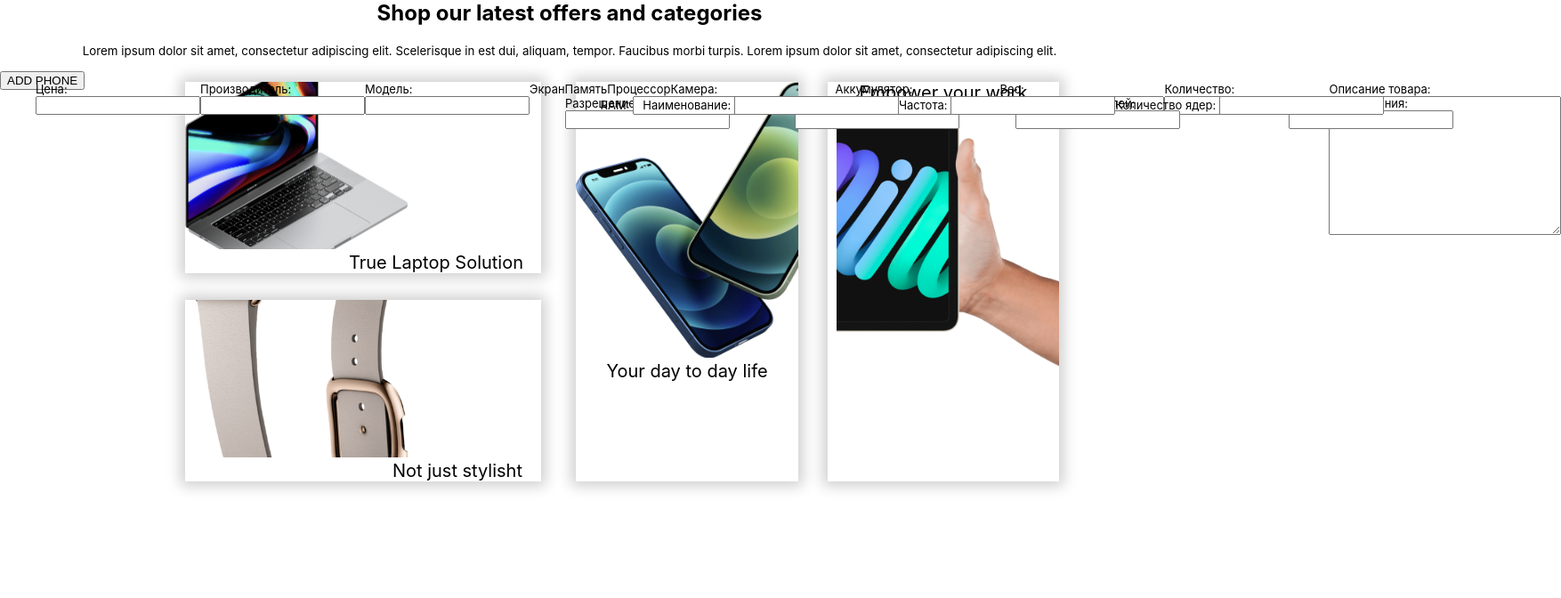
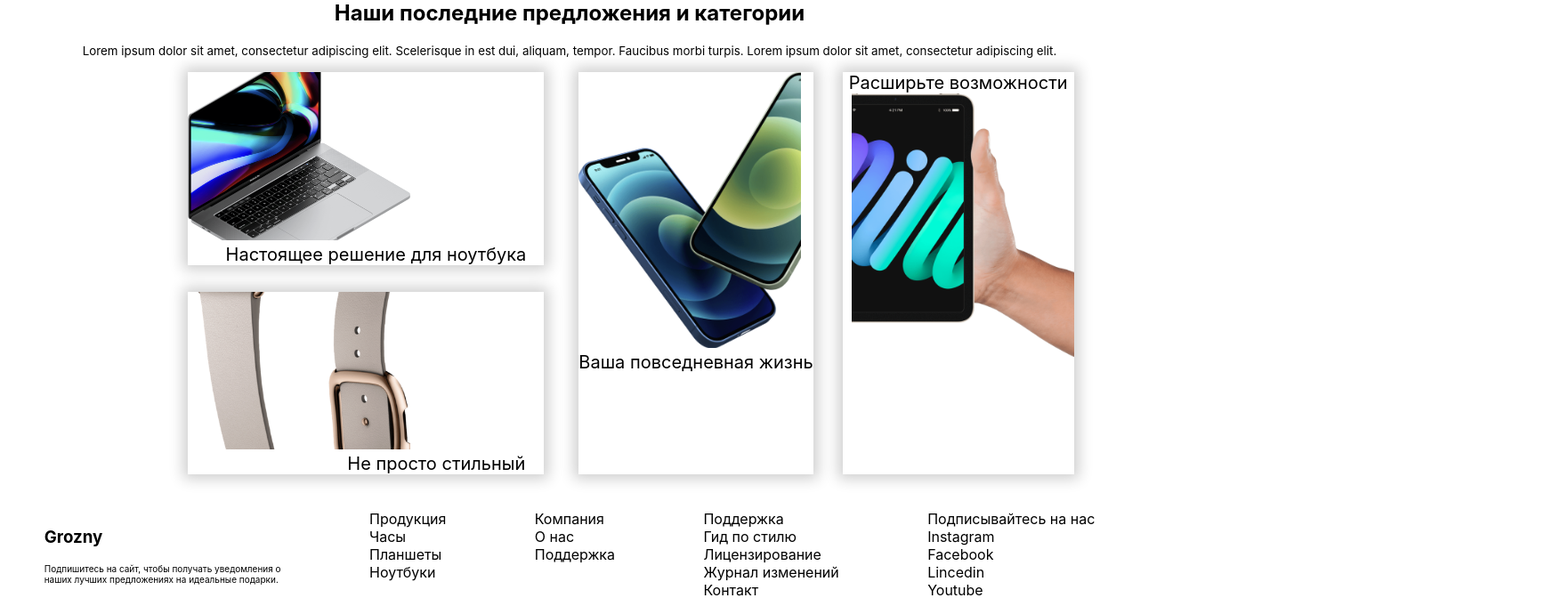
Before and after one commit to Boisglar/JBP-frontend, a React (Create React App) app: page / in a window 1280 px wide. Shown: the part 80-752 px from the top of the page at 89% size, 1754 px wide, since content can reach past the window. Built offline with nearby package versions, Linux system fonts and the light colour scheme.

Commit message:
Сделал footer добавил классы css

```diff
--- a/src/App.jsx
+++ b/src/App.jsx
@@ -1,9 +1,10 @@
 // import Phones from "./components/Phones";
 
+import Header from "./components/header/Header";
 import Category from "./components/categories/Category";
-import Header from "./components/header/Header";
+import Footer from "./components/footer/Footer";
 // import PostPhone from "./components/PostPhone";
-import PostPhone from "./components/PostPhone";
+// import PostPhone from "./components/PostPhone";
 
 
 function App() {
@@ -13,8 +14,9 @@ function App() {
      <Header/>
      <Category/>
       {/* <PostPhone/> */}
-      <PostPhone/>
+      {/* <PostPhone/> */}
 
+     <Footer/>
     </div>
   );
 }
--- a/src/components/categories/Category.jsx
+++ b/src/components/categories/Category.jsx
@@ -10,15 +10,15 @@ export default function Category
   return (
     <category className={styles.category_main}>
 
-        <h2 className={styles.main_text}>Shop our latest offers and categories</h2>
+        <h2 className={styles.main_text}>Наши последние предложения и категории</h2>
         <p className={styles.paragraph}>Lorem ipsum dolor sit amet, consectetur adipiscing elit. Scelerisque in est dui, aliquam, tempor.
             Faucibus morbi turpis. Lorem ipsum dolor sit amet, consectetur adipiscing elit.</p>
-            <ul>
+            <ul className={styles.div_ul}>
                 <div className={styles.upper_ul}>
                     <div className={styles.laptop_div}>
                     <img className={styles.photo} src={laptop} alt="" />
 
-                        <li className={styles.true_laptop}>True Laptop Solution</li>
+                        <li className={styles.true_laptop}>Настоящее решение для ноутбука</li>
                     </div>
 
 
@@ -26,7 +26,7 @@ export default function Category
                     <div className={styles.watch_div}>
 
                     <img className={styles.photo} src={watch} alt="" />
-                        <li className={styles.watch_text}>Not just stylisht</li>
+                        <li className={styles.watch_text}>Не просто стильный</li>
 
                     </div>
 
@@ -36,12 +36,12 @@ export default function Category
                     <div className={styles.wphones_div}>
 
                     <img className={styles.photo} src={wphones} alt="" />
-                        <li class={styles.wphones_text}>Your day to day life</li>
+                        <li class={styles.wphones_text}>Ваша повседневная жизнь</li>
                     </div>
 
 
                     <div className={styles.tablet_div}>
-                        <li className={styles.tablet_text}>Empower your work</li>
+                        <li className={styles.tablet_text}>Расширьте возможности</li>
                         <img className={styles.photo4} src={tablet} alt="" />
 
                     </div>
--- a/src/components/categories/category.module.css
+++ b/src/components/categories/category.module.css
@@ -8,7 +8,7 @@
 }
 
 
-ul {
+.div_ul {
     display: flex;
     justify-content: center;
 }
--- /dev/null
+++ b/src/components/footer/Footer.jsx
@@ -0,0 +1,89 @@
+import React from "react";
+import styles from "./footer.module.css";
+
+export default function Footer() {
+  return (
+    <footer className={styles.footer_style}>
+      <div className={styles.groz_styles}>
+        <h3 className={styles.grozny}>Grozny</h3>
+
+        <p className={styles.signUp}>
+        Подпишитесь на сайт, чтобы получать уведомления о <br></br> наших лучших предложениях на
+          идеальные подарки.
+        </p>
+      </div>
+
+        <div className={styles.things}>
+          <a className={styles.nav_link} href="#">
+            Продукция
+          </a>
+
+          <a className={styles.nav_link} href="#">
+            Часы
+          </a>
+
+          <a className={styles.nav_link} href="#">
+            Планшеты
+          </a>
+
+          <a className={styles.nav_link} href="#">
+            Ноутбуки
+          </a>
+        </div>
+
+        <div className={styles.company}>
+          <a className={styles.nav_link} href="#">
+            Компания
+          </a>
+
+          <a className={styles.nav_link} href="#">
+            О нас
+          </a>
+
+          <a className={styles.nav_link} href="#">
+            Поддержка
+          </a>
+        </div>
+
+        <div className={styles.div_support}>
+          <a className={styles.nav_link} href="#">
+            Поддержка
+          </a>
+
+          <a className={styles.nav_link} href="#">
+          Гид по стилю
+          </a>
+
+          <a className={styles.nav_link} href="#">
+          Лицензирование
+          </a>
+
+          <a className={styles.nav_link} href="#">
+          Журнал изменений
+          </a>
+
+          <a className={styles.nav_link} href="#">
+          Контакт
+          </a>
+        </div>
+
+        <div className={styles.div_follow}>
+          <a className={styles.nav_link} href="#">
+          Подписывайтесь на нас
+          </a>
+          <a className={styles.nav_link} href="#">
+            Instagram
+          </a>
+          <a className={styles.nav_link} href="#">
+            Facebook
+          </a>
+          <a className={styles.nav_link} href="#">
+            Lincedin
+          </a>
+          <a className={styles.nav_link} href="#">
+            Youtube
+          </a>
+        </div>
+    </footer>
+  );
+}
--- /dev/null
+++ b/src/components/footer/footer.module.css
@@ -0,0 +1,35 @@
+.footer_style {
+  display: flex;
+  width: 100%;
+  justify-content: space-around;
+  margin-top: 40px;
+}
+
+.nav_link {
+  display: block;
+  color: black;
+  text-decoration: none;
+}
+
+.nav_link:hover {
+  text-decoration: underline;
+  transition: 0.3s;
+}
+
+.signUp {
+  font-size: 10px;
+  background-repeat: repeat-x;
+ animation: slide 30s linear infinite;
+}
+
+ @keyframes slide {
+    0%{
+        background-position: 0% 0%;
+    }
+    50%{
+        background-position: 100% 0%;
+    }
+    100%{
+        background-position: 0% 0%;
+    }
+ }
--- a/src/components/header/Header.jsx
+++ b/src/components/header/Header.jsx
@@ -9,9 +9,9 @@ export default function Header() {
 
 
 
-       <header>
+       <header className={styles.header_start}>
     <h3>GROZNY</h3>
-    <ul>
+    <ul className={styles.ul_div}>
         <li className={styles.main}>ALL PRODUCTS</li>
         <li className={styles.main}>SOLUTIONS</li>
         <li className={styles.main}>ABOUT</li>
--- a/src/components/header/header.module.css
+++ b/src/components/header/header.module.css
@@ -1,10 +1,10 @@
-header {
+.header_start {
     display: flex;
     justify-content: space-around;
 
     }
 
-    ul {
+    .ul_div {
         display: flex;
         justify-content: space-around;
         position: absolute;
```
